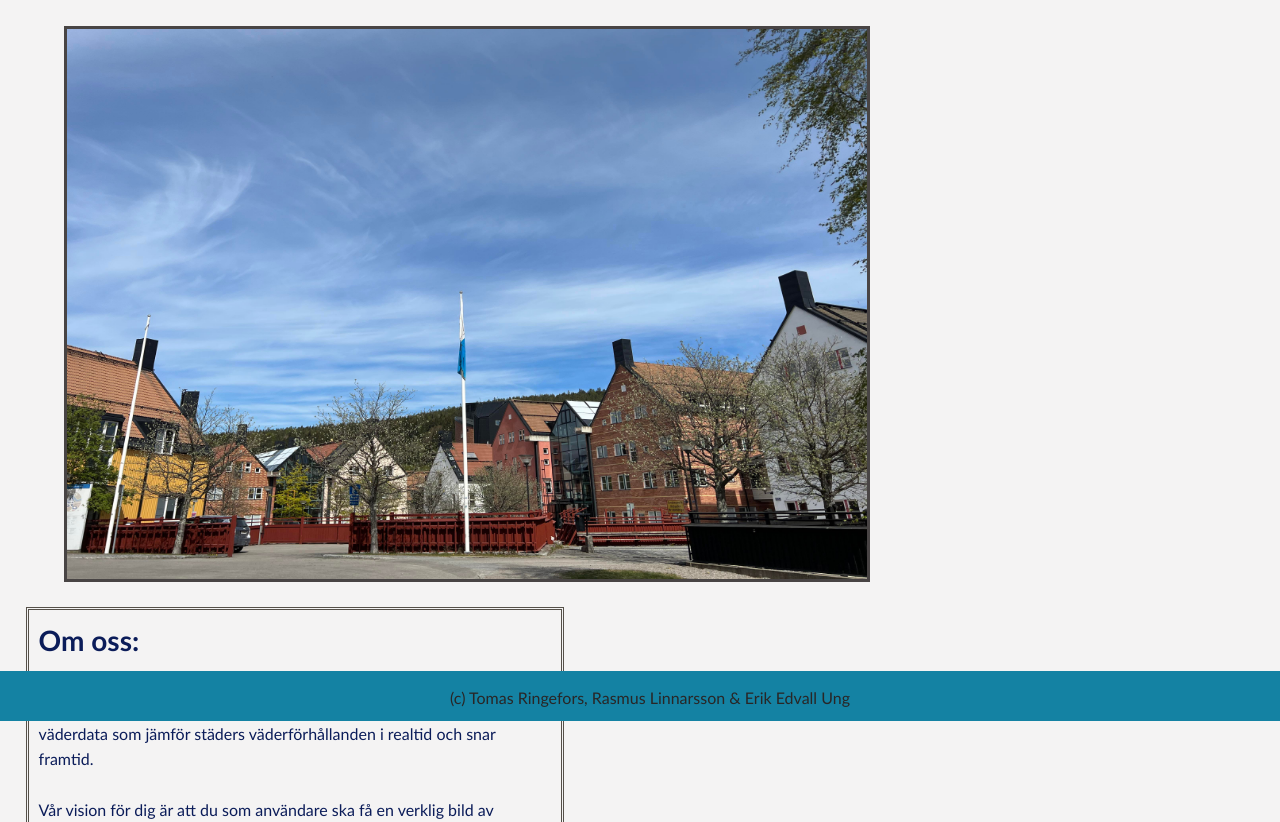
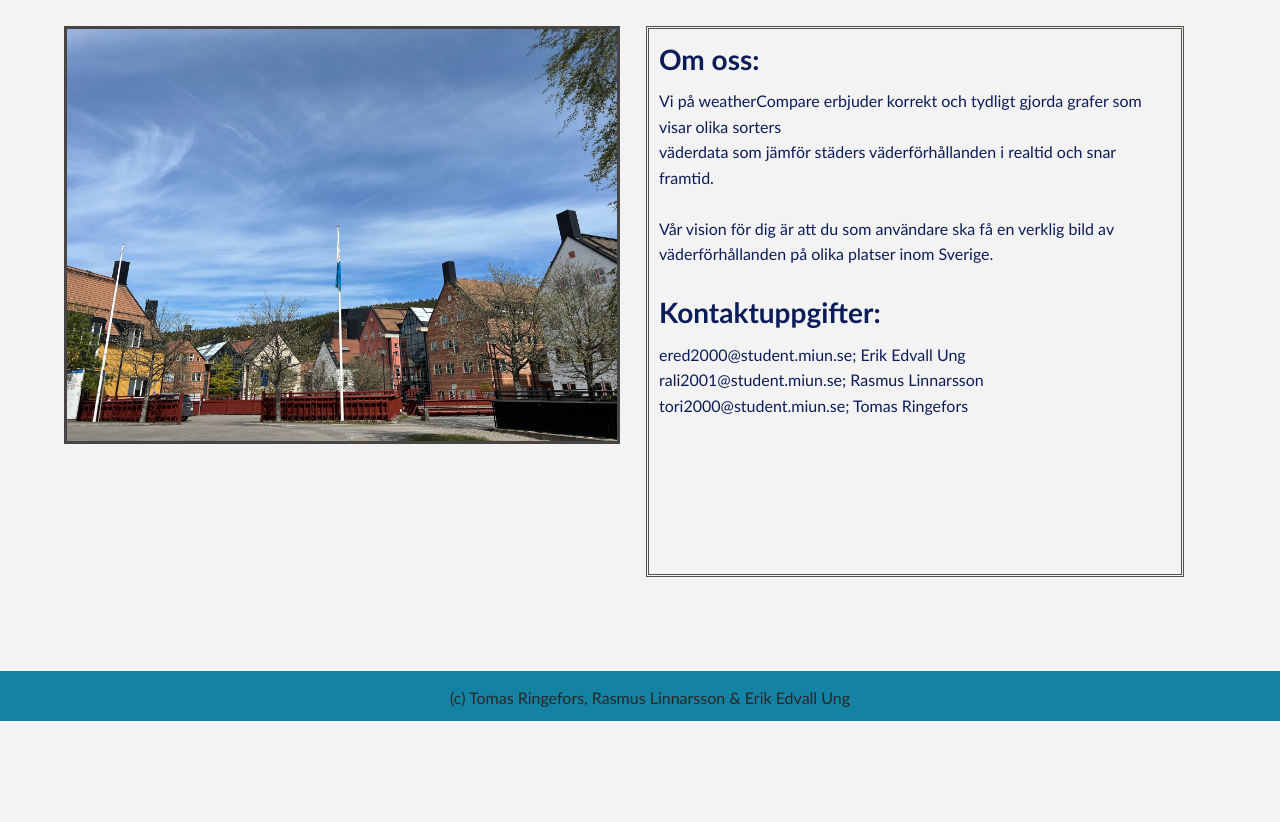
Before and after one commit to Kiregnu/DT159G, a PHP site: page / in a window 1280 px wide. Shown: the part 79-901 px from the top of the page. After the commit the page ends 800 px from the top, so only its background shows below. Run offline with PHP 8.4, Linux system fonts and the light colour scheme; some libraries are stand-ins or nearby versions.

Commit message:
Add files via upload

```diff
--- a/Tillämpad/css/styles.css
+++ b/Tillämpad/css/styles.css
@@ -117,8 +117,7 @@ h4 {
     height: 525px;
 }
 #img{
-    width: 800px;
-    height: 550px;
+    width: 43%;
     margin-left: 5%;
     margin-top: 2%;
     border: solid;
```
